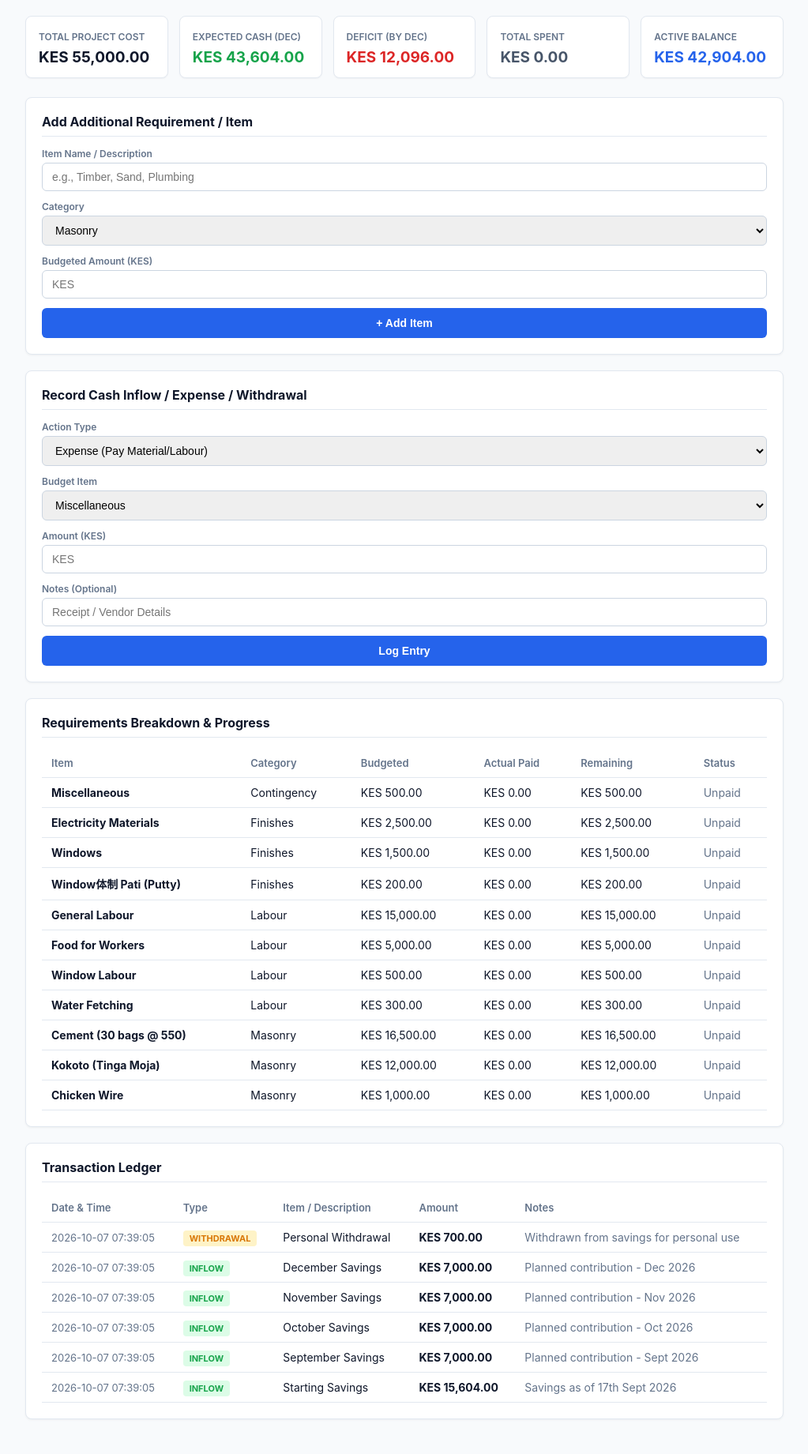
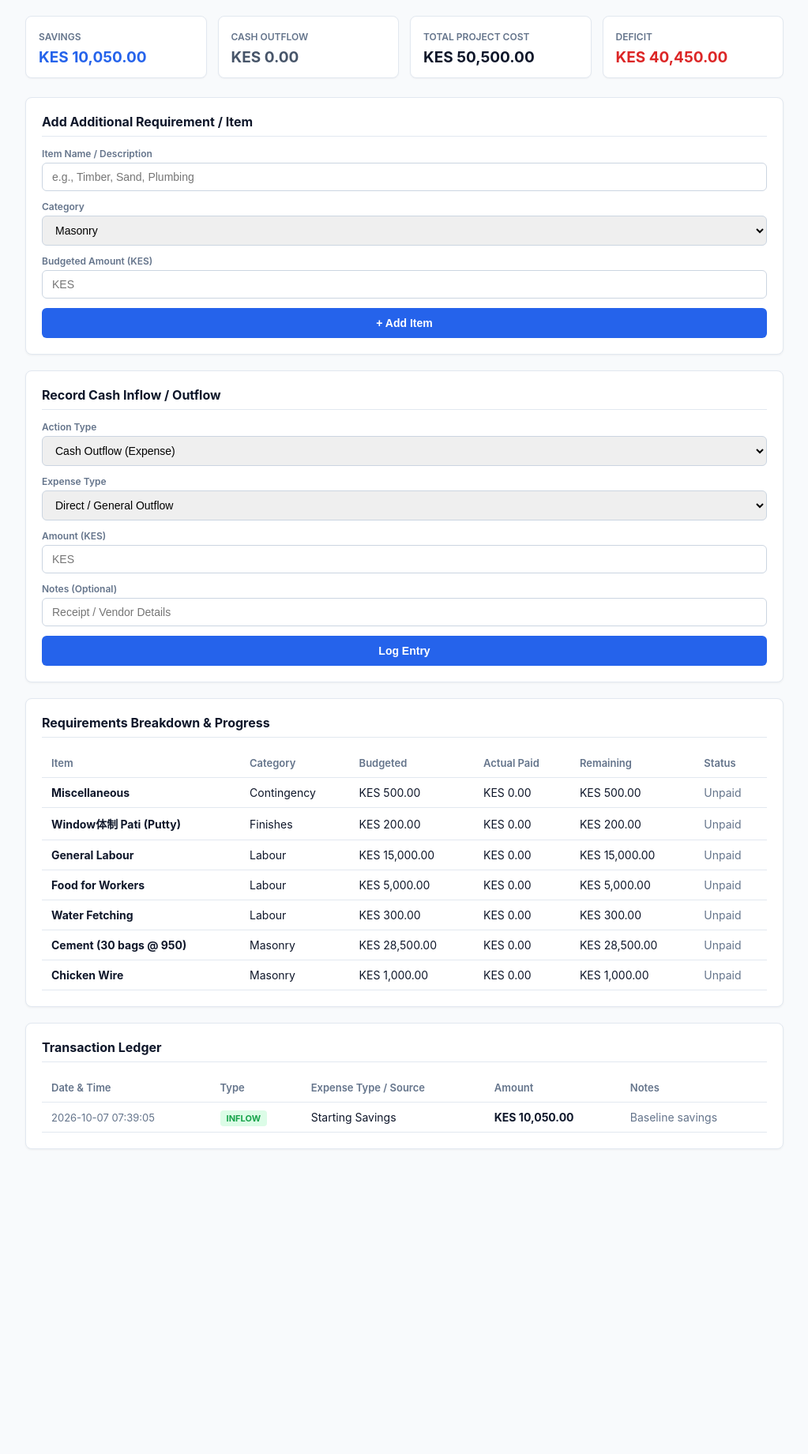
Before and after one commit to ronnyajanja-stack/rural-house-project-tracker, a Flask app: page / in a window 1280 px wide. Shown: the part 74-1915 px from the top of the page at 79% size, without its empty margins (128-1151 px from the left). After the commit the page ends 1529 px from the top, so only its background shows below. Run offline with Flask 3, Linux system fonts and the light colour scheme; data comes from the database, SQL or seed files in the repository.

Commit message:
Update tracker metrics, remove excluded materials, and reset savings baseline

```diff
--- a/app.py
+++ b/app.py
@@ -16,76 +16,100 @@ def get_db():
     return conn
 
 
-def migrate_cash_ledger_if_needed(conn):
-    """
-    Checks if the cash_ledger table still uses the old CHECK constraint without 'WITHDRAWAL'.
-    If so, migrates the table to the updated schema preserving all existing records.
-    """
+def migrate_database_if_needed(conn):
+    """Ensure schema constraints support OUTFLOW and purge unwanted baseline entries."""
+    # 1. Update cash_ledger schema constraint to support OUTFLOW
     schema_row = conn.execute(
         "SELECT sql FROM sqlite_master WHERE type='table' AND name='cash_ledger'"
     ).fetchone()
 
-    if schema_row and schema_row["sql"] and "WITHDRAWAL" not in schema_row["sql"]:
+    if schema_row and schema_row["sql"] and "OUTFLOW" not in schema_row["sql"]:
         conn.execute("ALTER TABLE cash_ledger RENAME TO cash_ledger_old")
-        conn.execute("""
+        conn.execute(
+            """
             CREATE TABLE cash_ledger (
                 id INTEGER PRIMARY KEY AUTOINCREMENT,
-                entry_type TEXT CHECK(entry_type IN ('INFLOW', 'EXPENSE', 'WITHDRAWAL')),
+                entry_type TEXT CHECK(entry_type IN ('INFLOW', 'OUTFLOW', 'EXPENSE', 'WITHDRAWAL')),
                 category_or_item TEXT NOT NULL,
                 amount REAL NOT NULL,
                 notes TEXT,
                 timestamp TEXT NOT NULL
             )
-        """)
-        conn.execute("""
+        """
+        )
+        conn.execute(
+            """
             INSERT INTO cash_ledger (id, entry_type, category_or_item, amount, notes, timestamp)
             SELECT id, entry_type, category_or_item, amount, notes, timestamp FROM cash_ledger_old
-        """)
+        """
+        )
         conn.execute("DROP TABLE cash_ledger_old")
+
+    # 2. Convert any historical EXPENSE / WITHDRAWAL records to OUTFLOW
+    conn.execute(
+        """
+        UPDATE cash_ledger
+        SET entry_type = 'OUTFLOW'
+        WHERE entry_type IN ('EXPENSE', 'WITHDRAWAL')
+    """
+    )
+
+    # 3. Permanently remove the requested items from budget_items table
+    conn.execute(
+        """
+        DELETE FROM budget_items
+        WHERE item_name IN (
+            'Electricity Materials',
+            'Windows',
+            'Window Labour',
+            'Kokoto (Tinga Moja)'
+        ) OR item_name LIKE 'Kokoto%'
+    """
+    )
 
 
 def init_db():
     with get_db() as conn:
         # 1. Budget requirements table
-        conn.execute("""
+        conn.execute(
+            """
             CREATE TABLE IF NOT EXISTS budget_items (
                 id INTEGER PRIMARY KEY AUTOINCREMENT,
                 item_name TEXT UNIQUE,
                 category TEXT,
                 budgeted_amount REAL NOT NULL
             )
-        """)
+        """
+        )
 
         # 2. Cashflow & expenditure ledger
-        conn.execute("""
+        conn.execute(
+            """
             CREATE TABLE IF NOT EXISTS cash_ledger (
                 id INTEGER PRIMARY KEY AUTOINCREMENT,
-                entry_type TEXT CHECK(entry_type IN ('INFLOW', 'EXPENSE', 'WITHDRAWAL')),
+                entry_type TEXT CHECK(entry_type IN ('INFLOW', 'OUTFLOW', 'EXPENSE', 'WITHDRAWAL')),
                 category_or_item TEXT NOT NULL,
                 amount REAL NOT NULL,
                 notes TEXT,
                 timestamp TEXT NOT NULL
             )
-        """)
+        """
+        )
 
-        # Handle automatic schema upgrade if db file previously existed with old constraint
-        migrate_cash_ledger_if_needed(conn)
+        # Apply schema updates and cleanups
+        migrate_database_if_needed(conn)
 
-        # 3. Seed baseline requirements (Total: KES 55,000)
+        # 3. Seed baseline requirements (excluding Kokoto, Electricity Materials, Windows, Window Labour)
         count_budget = conn.execute(
             "SELECT COUNT(*) FROM budget_items"
         ).fetchone()[0]
 
         if count_budget == 0:
             requirements = [
-                ("Cement (30 bags @ 550)", "Masonry", 16500.0),
-                ("Kokoto (Tinga Moja)", "Masonry", 12000.0),
+                ("Cement (30 bags @ 950)", "Masonry", 28500.0),
                 ("General Labour", "Labour", 15000.0),
                 ("Food for Workers", "Labour", 5000.0),
-                ("Electricity Materials", "Finishes", 2500.0),
-                ("Windows", "Finishes", 1500.0),
                 ("Chicken Wire", "Masonry", 1000.0),
-                ("Window Labour", "Labour", 500.0),
                 ("Water Fetching", "Labour", 300.0),
                 ("Window体制 Pati (Putty)", "Finishes", 200.0),
                 ("Miscellaneous", "Contingency", 500.0),
@@ -97,79 +121,58 @@ def init_db():
                 """,
                 requirements,
             )
-        else:
-            conn.execute("""
-                UPDATE budget_items
-                SET budgeted_amount = 12000.0
-                WHERE item_name LIKE 'Kokoto%'
-            """)
-            conn.execute("""
-                INSERT OR IGNORE INTO budget_items (item_name, category, budgeted_amount)
-                VALUES ('Miscellaneous', 'Contingency', 500.0)
-            """)
 
-        # 4. Seed initial savings + planned contributions
+        # 4. Seed initial starting savings baseline (KES 10,050.00)
         count_ledger = conn.execute(
             "SELECT COUNT(*) FROM cash_ledger"
         ).fetchone()[0]
         now = datetime.now().strftime("%Y-%m-%d %H:%M:%S")
 
         if count_ledger == 0:
-            initial_inflows = [
-                ("INFLOW", "Starting Savings", 15604.0, "Savings as of 17th Sept 2026", now),
-                ("INFLOW", "September Savings", 7000.0, "Planned contribution - Sept 2026", now),
-                ("INFLOW", "October Savings", 7000.0, "Planned contribution - Oct 2026", now),
-                ("INFLOW", "November Savings", 7000.0, "Planned contribution - Nov 2026", now),
-                ("INFLOW", "December Savings", 7000.0, "Planned contribution - Dec 2026", now),
-                ("WITHDRAWAL", "Personal Withdrawal", 700.0, "Withdrawn from savings for personal use", now),
-            ]
-            conn.executemany(
+            conn.execute(
                 """
                 INSERT INTO cash_ledger (entry_type, category_or_item, amount, notes, timestamp)
-                VALUES (?, ?, ?, ?, ?)
+                VALUES ('INFLOW', 'Starting Savings', 10050.0, 'Baseline savings', ?)
                 """,
-                initial_inflows,
+                (now,),
             )
-        else:
-            exists_withdrawal = conn.execute(
-                "SELECT COUNT(*) FROM cash_ledger WHERE category_or_item = 'Personal Withdrawal'"
-            ).fetchone()[0]
-            if exists_withdrawal == 0:
-                conn.execute(
-                    """
-                    INSERT INTO cash_ledger (entry_type, category_or_item, amount, notes, timestamp)
-                    VALUES ('WITHDRAWAL', 'Personal Withdrawal', 700.0, 'Withdrawn from savings for personal use', ?)
-                    """,
-                    (now,),
-                )
 
         conn.commit()
 
 
-# Run initialization when module loads (critical for Gunicorn on Render)
+# Run initialization when module loads
 init_db()
 
 
 @app.route("/")
 def index():
     with get_db() as conn:
-        total_budget = conn.execute(
+        # Total Project Cost: sum of active budget items
+        total_project_cost = conn.execute(
             "SELECT COALESCE(SUM(budgeted_amount), 0) FROM budget_items"
         ).fetchone()[0]
-        expected_cash = conn.execute(
+
+        # Total Cash Inflow (Deposits / New cash added)
+        total_inflow = conn.execute(
             "SELECT COALESCE(SUM(amount), 0) FROM cash_ledger WHERE entry_type = 'INFLOW'"
         ).fetchone()[0]
-        total_spent = conn.execute(
-            "SELECT COALESCE(SUM(amount), 0) FROM cash_ledger WHERE entry_type = 'EXPENSE'"
-        ).fetchone()[0]
-        total_withdrawn = conn.execute(
-            "SELECT COALESCE(SUM(amount), 0) FROM cash_ledger WHERE entry_type = 'WITHDRAWAL'"
+
+        # Total Cash Outflow (Actual money spent)
+        cash_outflow = conn.execute(
+            """
+            SELECT COALESCE(SUM(amount), 0)
+            FROM cash_ledger
+            WHERE entry_type IN ('OUTFLOW', 'EXPENSE', 'WITHDRAWAL')
+        """
         ).fetchone()[0]
 
-        net_cash_available = expected_cash - total_withdrawn
-        projected_deficit = max(0.0, total_budget - net_cash_available)
-        cash_in_hand = net_cash_available - total_spent
+        # Savings = all inflows minus actual outflows
+        savings = total_inflow - cash_outflow
 
+        # Deficit needed to cover remaining project cost
+        deficit = max(0.0, total_project_cost - savings)
+
+        # Budget items breakdown query
         budget_query = """
             SELECT
                 b.id,
@@ -179,27 +182,29 @@ def index():
                 COALESCE(SUM(e.amount), 0) AS total_paid,
                 (b.budgeted_amount - COALESCE(SUM(e.amount), 0)) AS balance_left
             FROM budget_items b
-            LEFT JOIN cash_ledger e ON b.item_name = e.category_or_item AND e.entry_type = 'EXPENSE'
+            LEFT JOIN cash_ledger e
+                ON b.item_name = e.category_or_item
+                AND e.entry_type IN ('OUTFLOW', 'EXPENSE')
             GROUP BY b.id
             ORDER BY b.category, b.budgeted_amount DESC
         """
         items = conn.execute(budget_query).fetchall()
 
+        # Recent transactions history
         history = conn.execute(
             """
             SELECT entry_type, category_or_item, amount, notes, timestamp
             FROM cash_ledger
             ORDER BY id DESC LIMIT 15
-            """
+        """
         ).fetchall()
 
     return render_template(
         "index.html",
-        total_budget=total_budget,
-        expected_cash=expected_cash,
-        projected_deficit=projected_deficit,
-        total_spent=total_spent,
-        cash_in_hand=cash_in_hand,
+        savings=savings,
+        cash_outflow=cash_outflow,
+        total_project_cost=total_project_cost,
+        deficit=deficit,
         items=items,
         history=history,
     )
@@ -242,22 +247,28 @@ def add_transaction():
     notes = request.form.get("notes", "").strip()
     now = datetime.now().strftime("%Y-%m-%d %H:%M:%S")
 
-    if entry_type == "EXPENSE":
-        category_or_item = request.form.get("expense_item")
-    elif entry_type == "WITHDRAWAL":
-        category_or_item = request.form.get("withdrawal_reason") or "Personal Withdrawal"
+    # Match selection to OUTFLOW with expense type vs INFLOW (savings top-up)
+    if entry_type in ("OUTFLOW", "EXPENSE"):
+        entry_type = "OUTFLOW"
+        category_or_item = (
+            request.form.get("expense_item") or "Direct / General Outflow"
+        )
     else:
-        category_or_item = request.form.get("inflow_source") or "Monthly Contribution"
+        entry_type = "INFLOW"
+        category_or_item = (
+            request.form.get("inflow_source") or "Cash Deposit / Top-up"
+        )
 
-    with get_db() as conn:
-        conn.execute(
-            """
-            INSERT INTO cash_ledger (entry_type, category_or_item, amount, notes, timestamp)
-            VALUES (?, ?, ?, ?, ?)
-            """,
-            (entry_type, category_or_item, amount, notes, now),
-        )
-        conn.commit()
+    if amount > 0:
+        with get_db() as conn:
+            conn.execute(
+                """
+                INSERT INTO cash_ledger (entry_type, category_or_item, amount, notes, timestamp)
+                VALUES (?, ?, ?, ?, ?)
+                """,
+                (entry_type, category_or_item, amount, notes, now),
+            )
+            conn.commit()
 
     return redirect(url_for("index"))
 
--- a/templates/index.html
+++ b/templates/index.html
@@ -22,7 +22,7 @@
         .header h1 { margin: 0 0 4px 0; font-size: 24px; }
         .header p { margin: 0; color: var(--muted); font-size: 14px; }
 
-        .metrics-grid { display: grid; grid-template-columns: repeat(auto-fit, minmax(165px, 1fr)); gap: 14px; margin-bottom: 24px; }
+        .metrics-grid { display: grid; grid-template-columns: repeat(auto-fit, minmax(180px, 1fr)); gap: 14px; margin-bottom: 24px; }
         .metric-card { background: var(--card-bg); border: 1px solid var(--border); border-radius: 8px; padding: 14px 16px; box-shadow: 0 1px 2px rgba(0,0,0,0.04); }
         .metric-card span { font-size: 12px; color: var(--muted); font-weight: 600; text-transform: uppercase; }
         .metric-card h3 { margin: 6px 0 0 0; font-size: 19px; }
@@ -41,8 +41,7 @@
 
         .badge { padding: 3px 8px; border-radius: 4px; font-size: 11px; font-weight: 700; }
         .badge-inflow { background: #dcfce7; color: var(--success); }
-        .badge-expense { background: #fee2e2; color: var(--danger); }
-        .badge-withdrawal { background: #fef3c7; color: var(--warning); }
+        .badge-outflow, .badge-expense { background: #fee2e2; color: var(--danger); }
         .status-paid { color: var(--success); font-weight: 600; }
         .status-pending { color: var(--warning); font-weight: 600; }
     </style>
@@ -57,24 +56,20 @@
     <!-- Dashboard Top-Level Metrics -->
     <div class="metrics-grid">
         <div class="metric-card">
-            <span>Total Project Cost</span>
-            <h3>KES {{ "{:,.2f}".format(total_budget) }}</h3>
+            <span>Savings</span>
+            <h3 style="color: var(--primary);">KES {{ "{:,.2f}".format(savings) }}</h3>
         </div>
         <div class="metric-card">
-            <span>Expected Cash (Dec)</span>
-            <h3 style="color: var(--success);">KES {{ "{:,.2f}".format(expected_cash) }}</h3>
+            <span>Cash Outflow</span>
+            <h3 style="color: #475569;">KES {{ "{:,.2f}".format(cash_outflow) }}</h3>
         </div>
         <div class="metric-card">
-            <span>Deficit (By Dec)</span>
-            <h3 style="color: var(--danger);">KES {{ "{:,.2f}".format(projected_deficit) }}</h3>
+            <span>Total Project Cost</span>
+            <h3>KES {{ "{:,.2f}".format(total_project_cost) }}</h3>
         </div>
         <div class="metric-card">
-            <span>Total Spent</span>
-            <h3 style="color: #475569;">KES {{ "{:,.2f}".format(total_spent) }}</h3>
-        </div>
-        <div class="metric-card">
-            <span>Active Balance</span>
-            <h3 style="color: var(--primary);">KES {{ "{:,.2f}".format(cash_in_hand) }}</h3>
+            <span>Deficit</span>
+            <h3 style="color: {{ 'var(--danger)' if deficit > 0 else 'var(--success)' }};">KES {{ "{:,.2f}".format(deficit) }}</h3>
         </div>
     </div>
 
@@ -109,34 +104,30 @@
         </form>
     </div>
 
-    <!-- Record Cash Inflow / Expense / Withdrawal -->
+    <!-- Record Cash Inflow / Cash Outflow -->
     <div class="card">
-        <h2>Record Cash Inflow / Expense / Withdrawal</h2>
+        <h2>Record Cash Inflow / Outflow</h2>
         <form action="/add_transaction" method="POST">
             <div class="form-grid">
                 <div>
                     <label>Action Type</label>
                     <select name="entry_type" id="entry_type" onchange="toggleInputs()" required>
-                        <option value="EXPENSE">Expense (Pay Material/Labour)</option>
-                        <option value="INFLOW">Cash Inflow (Savings/Top-up)</option>
-                        <option value="WITHDRAWAL">Personal Withdrawal</option>
+                        <option value="OUTFLOW">Cash Outflow (Expense)</option>
+                        <option value="INFLOW">Cash Inflow (Savings Top-up)</option>
                     </select>
                 </div>
-                <div id="expense_item_div">
-                    <label>Budget Item</label>
+                <div id="outflow_expense_div">
+                    <label>Expense Type</label>
                     <select name="expense_item" id="expense_item">
+                        <option value="Direct / General Outflow">Direct / General Outflow</option>
                         {% for item in items %}
-                            <option value="{{ item['item_name'] }}">{{ item['item_name'] }}</option>
+                            <option value="{{ item['item_name'] }}">{{ item['item_name'] }} ({{ item['category'] }})</option>
                         {% endfor %}
                     </select>
                 </div>
                 <div id="inflow_source_div" style="display: none;">
                     <label>Source / Description</label>
-                    <input type="text" name="inflow_source" placeholder="e.g., Side Hustle / Salary">
-                </div>
-                <div id="withdrawal_reason_div" style="display: none;">
-                    <label>Withdrawal Purpose</label>
-                    <input type="text" name="withdrawal_reason" placeholder="e.g., Emergency / Personal Use">
+                    <input type="text" name="inflow_source" placeholder="e.g., Salary, Deposit">
                 </div>
                 <div>
                     <label>Amount (KES)</label>
@@ -198,7 +189,7 @@
                 <tr>
                     <th>Date & Time</th>
                     <th>Type</th>
-                    <th>Item / Description</th>
+                    <th>Expense Type / Source</th>
                     <th>Amount</th>
                     <th>Notes</th>
                 </tr>
@@ -223,24 +214,4 @@
 <script>
 function toggleInputs() {
     const type = document.getElementById('entry_type').value;
-    const expenseDiv = document.getElementById('expense_item_div');
-    const inflowDiv = document.getElementById('inflow_source_div');
-    const withdrawalDiv = document.getElementById('withdrawal_reason_div');
-
-    if (type === 'EXPENSE') {
-        expenseDiv.style.display = 'block';
-        inflowDiv.style.display = 'none';
-        withdrawalDiv.style.display = 'none';
-    } else if (type === 'INFLOW') {
-        expenseDiv.style.display = 'none';
-        inflowDiv.style.display = 'block';
-        withdrawalDiv.style.display = 'none';
-    } else if (type === 'WITHDRAWAL') {
-        expenseDiv.style.display = 'none';
-        inflowDiv.style.display = 'none';
-        withdrawalDiv.style.display = 'block';
-    }
-}
-</script>
-</body>
-</html>
+    const outflowDiv = document.getElementById('outflow_expense_div
```
Also changed, not shown: update.py (+27 -6 lines).
